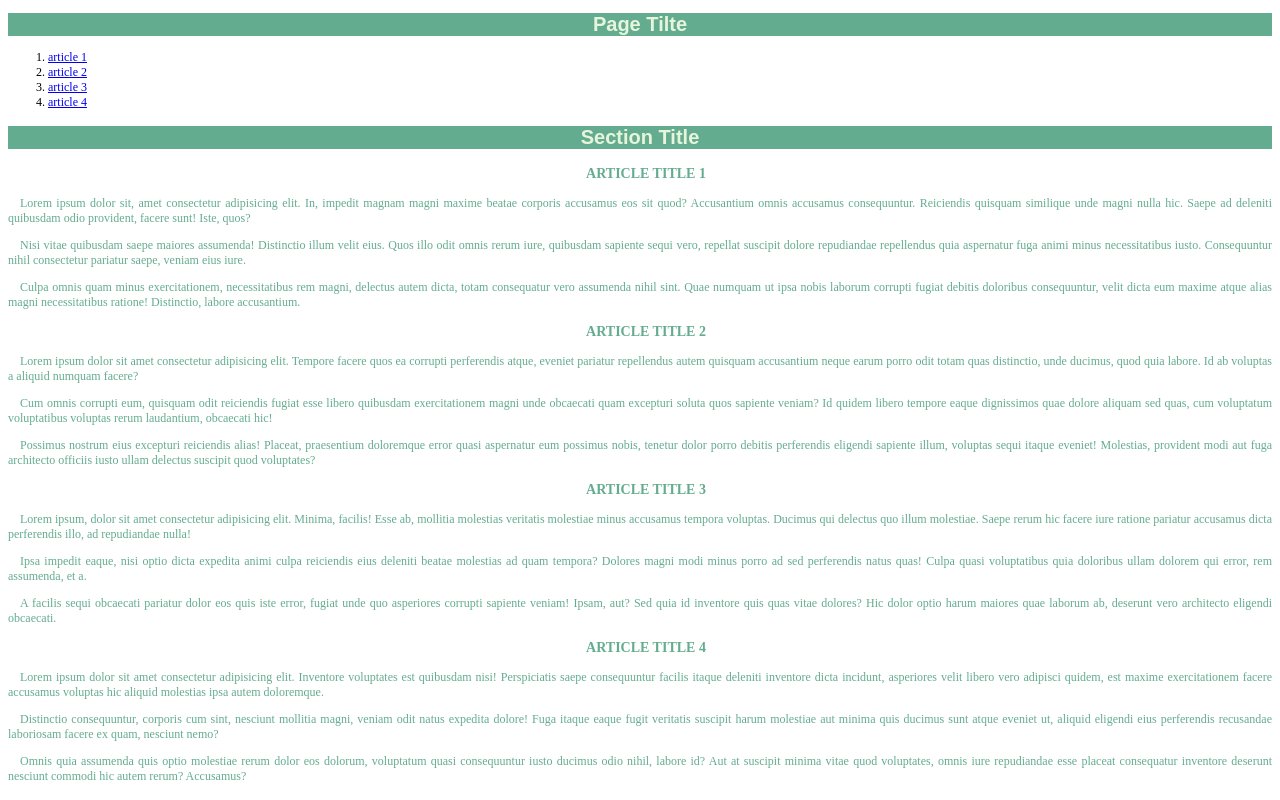
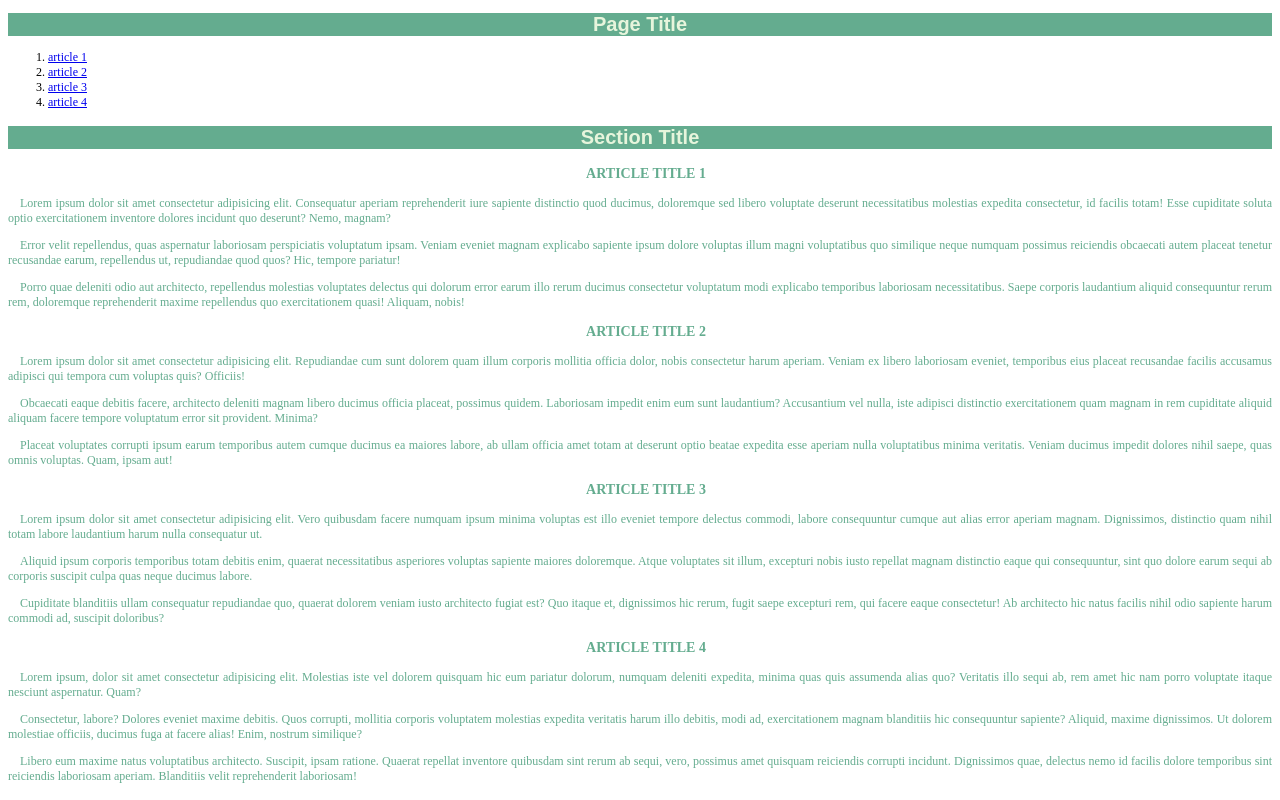
Before and after one commit to Yaroslav-Maneliuk/hw-emmet-css, a plain HTML site: page index.html in a window 1280 px wide. Drawn offline with Linux system fonts and the light colour scheme.

Commit message:
Correct tilte-title

```diff
--- a/index.html
+++ b/index.html
@@ -6,8 +6,8 @@
   <link rel="stylesheet" href="./assets/css/style.css">
 </head>
 <body>
-  <!-- h1.main-heading{page tilte}+nav.menu>ol>li*4>a[href=#art$]{article $}^^^section>h2.main-heading{section title}+article.container#art$*4>h3.art-heading{article title $}+p*3>lorem40  -->
-  <h1 class="main-heading">page tilte</h1>
+  <!-- h1.main-heading{page title}+nav.menu>ol>li*4>a[href=#art$]{article $}^^^section>h2.main-heading{section title}+article.container#art$*4>h3.art-heading{article title $}+p*3>lorem40  -->
+  <h1 class="main-heading">page title</h1>
   <nav class="menu">
     <ol>
       <li><a href="#art1">article 1</a></li>
@@ -20,27 +20,27 @@
     <h2 class="main-heading">section title</h2>
     <article class="container" id="art1">
       <h3 class="art-heading">article title 1</h3>
-      <p>Lorem ipsum dolor sit, amet consectetur adipisicing elit. In, impedit magnam magni maxime beatae corporis accusamus eos sit quod? Accusantium omnis accusamus consequuntur. Reiciendis quisquam similique unde magni nulla hic. Saepe ad deleniti quibusdam odio provident, facere sunt! Iste, quos?</p>
-      <p>Nisi vitae quibusdam saepe maiores assumenda! Distinctio illum velit eius. Quos illo odit omnis rerum iure, quibusdam sapiente sequi vero, repellat suscipit dolore repudiandae repellendus quia aspernatur fuga animi minus necessitatibus iusto. Consequuntur nihil consectetur pariatur saepe, veniam eius iure.</p>
-      <p>Culpa omnis quam minus exercitationem, necessitatibus rem magni, delectus autem dicta, totam consequatur vero assumenda nihil sint. Quae numquam ut ipsa nobis laborum corrupti fugiat debitis doloribus consequuntur, velit dicta eum maxime atque alias magni necessitatibus ratione! Distinctio, labore accusantium.</p>
+      <p>Lorem ipsum dolor sit amet consectetur adipisicing elit. Consequatur aperiam reprehenderit iure sapiente distinctio quod ducimus, doloremque sed libero voluptate deserunt necessitatibus molestias expedita consectetur, id facilis totam! Esse cupiditate soluta optio exercitationem inventore dolores incidunt quo deserunt? Nemo, magnam?</p>
+      <p>Error velit repellendus, quas aspernatur laboriosam perspiciatis voluptatum ipsam. Veniam eveniet magnam explicabo sapiente ipsum dolore voluptas illum magni voluptatibus quo similique neque numquam possimus reiciendis obcaecati autem placeat tenetur recusandae earum, repellendus ut, repudiandae quod quos? Hic, tempore pariatur!</p>
+      <p>Porro quae deleniti odio aut architecto, repellendus molestias voluptates delectus qui dolorum error earum illo rerum ducimus consectetur voluptatum modi explicabo temporibus laboriosam necessitatibus. Saepe corporis laudantium aliquid consequuntur rerum rem, doloremque reprehenderit maxime repellendus quo exercitationem quasi! Aliquam, nobis!</p>
     </article>
     <article class="container" id="art2">
       <h3 class="art-heading">article title 2</h3>
-      <p>Lorem ipsum dolor sit amet consectetur adipisicing elit. Tempore facere quos ea corrupti perferendis atque, eveniet pariatur repellendus autem quisquam accusantium neque earum porro odit totam quas distinctio, unde ducimus, quod quia labore. Id ab voluptas a aliquid numquam facere?</p>
-      <p>Cum omnis corrupti eum, quisquam odit reiciendis fugiat esse libero quibusdam exercitationem magni unde obcaecati quam excepturi soluta quos sapiente veniam? Id quidem libero tempore eaque dignissimos quae dolore aliquam sed quas, cum voluptatum voluptatibus voluptas rerum laudantium, obcaecati hic!</p>
-      <p>Possimus nostrum eius excepturi reiciendis alias! Placeat, praesentium doloremque error quasi aspernatur eum possimus nobis, tenetur dolor porro debitis perferendis eligendi sapiente illum, voluptas sequi itaque eveniet! Molestias, provident modi aut fuga architecto officiis iusto ullam delectus suscipit quod voluptates?</p>
+      <p>Lorem ipsum dolor sit amet consectetur adipisicing elit. Repudiandae cum sunt dolorem quam illum corporis mollitia officia dolor, nobis consectetur harum aperiam. Veniam ex libero laboriosam eveniet, temporibus eius placeat recusandae facilis accusamus adipisci qui tempora cum voluptas quis? Officiis!</p>
+      <p>Obcaecati eaque debitis facere, architecto deleniti magnam libero ducimus officia placeat, possimus quidem. Laboriosam impedit enim eum sunt laudantium? Accusantium vel nulla, iste adipisci distinctio exercitationem quam magnam in rem cupiditate aliquid aliquam facere tempore voluptatum error sit provident. Minima?</p>
+      <p>Placeat voluptates corrupti ipsum earum temporibus autem cumque ducimus ea maiores labore, ab ullam officia amet totam at deserunt optio beatae expedita esse aperiam nulla voluptatibus minima veritatis. Veniam ducimus impedit dolores nihil saepe, quas omnis voluptas. Quam, ipsam aut!</p>
     </article>
     <article class="container" id="art3">
       <h3 class="art-heading">article title 3</h3>
-      <p>Lorem ipsum, dolor sit amet consectetur adipisicing elit. Minima, facilis! Esse ab, mollitia molestias veritatis molestiae minus accusamus tempora voluptas. Ducimus qui delectus quo illum molestiae. Saepe rerum hic facere iure ratione pariatur accusamus dicta perferendis illo, ad repudiandae nulla!</p>
-      <p>Ipsa impedit eaque, nisi optio dicta expedita animi culpa reiciendis eius deleniti beatae molestias ad quam tempora? Dolores magni modi minus porro ad sed perferendis natus quas! Culpa quasi voluptatibus quia doloribus ullam dolorem qui error, rem assumenda, et a.</p>
-      <p>A facilis sequi obcaecati pariatur dolor eos quis iste error, fugiat unde quo asperiores corrupti sapiente veniam! Ipsam, aut? Sed quia id inventore quis quas vitae dolores? Hic dolor optio harum maiores quae laborum ab, deserunt vero architecto eligendi obcaecati.</p>
+      <p>Lorem ipsum dolor sit amet consectetur adipisicing elit. Vero quibusdam facere numquam ipsum minima voluptas est illo eveniet tempore delectus commodi, labore consequuntur cumque aut alias error aperiam magnam. Dignissimos, distinctio quam nihil totam labore laudantium harum nulla consequatur ut.</p>
+      <p>Aliquid ipsum corporis temporibus totam debitis enim, quaerat necessitatibus asperiores voluptas sapiente maiores doloremque. Atque voluptates sit illum, excepturi nobis iusto repellat magnam distinctio eaque qui consequuntur, sint quo dolore earum sequi ab corporis suscipit culpa quas neque ducimus labore.</p>
+      <p>Cupiditate blanditiis ullam consequatur repudiandae quo, quaerat dolorem veniam iusto architecto fugiat est? Quo itaque et, dignissimos hic rerum, fugit saepe excepturi rem, qui facere eaque consectetur! Ab architecto hic natus facilis nihil odio sapiente harum commodi ad, suscipit doloribus?</p>
     </article>
     <article class="container" id="art4">
       <h3 class="art-heading">article title 4</h3>
-      <p>Lorem ipsum dolor sit amet consectetur adipisicing elit. Inventore voluptates est quibusdam nisi! Perspiciatis saepe consequuntur facilis itaque deleniti inventore dicta incidunt, asperiores velit libero vero adipisci quidem, est maxime exercitationem facere accusamus voluptas hic aliquid molestias ipsa autem doloremque.</p>
-      <p>Distinctio consequuntur, corporis cum sint, nesciunt mollitia magni, veniam odit natus expedita dolore! Fuga itaque eaque fugit veritatis suscipit harum molestiae aut minima quis ducimus sunt atque eveniet ut, aliquid eligendi eius perferendis recusandae laboriosam facere ex quam, nesciunt nemo?</p>
-      <p>Omnis quia assumenda quis optio molestiae rerum dolor eos dolorum, voluptatum quasi consequuntur iusto ducimus odio nihil, labore id? Aut at suscipit minima vitae quod voluptates, omnis iure repudiandae esse placeat consequatur inventore deserunt nesciunt commodi hic autem rerum? Accusamus?</p>
+      <p>Lorem ipsum, dolor sit amet consectetur adipisicing elit. Molestias iste vel dolorem quisquam hic eum pariatur dolorum, numquam deleniti expedita, minima quas quis assumenda alias quo? Veritatis illo sequi ab, rem amet hic nam porro voluptate itaque nesciunt aspernatur. Quam?</p>
+      <p>Consectetur, labore? Dolores eveniet maxime debitis. Quos corrupti, mollitia corporis voluptatem molestias expedita veritatis harum illo debitis, modi ad, exercitationem magnam blanditiis hic consequuntur sapiente? Aliquid, maxime dignissimos. Ut dolorem molestiae officiis, ducimus fuga at facere alias! Enim, nostrum similique?</p>
+      <p>Libero eum maxime natus voluptatibus architecto. Suscipit, ipsam ratione. Quaerat repellat inventore quibusdam sint rerum ab sequi, vero, possimus amet quisquam reiciendis corrupti incidunt. Dignissimos quae, delectus nemo id facilis dolore temporibus sint reiciendis laboriosam aperiam. Blanditiis velit reprehenderit laboriosam!</p>
     </article>
   </section>
 </body>
```
